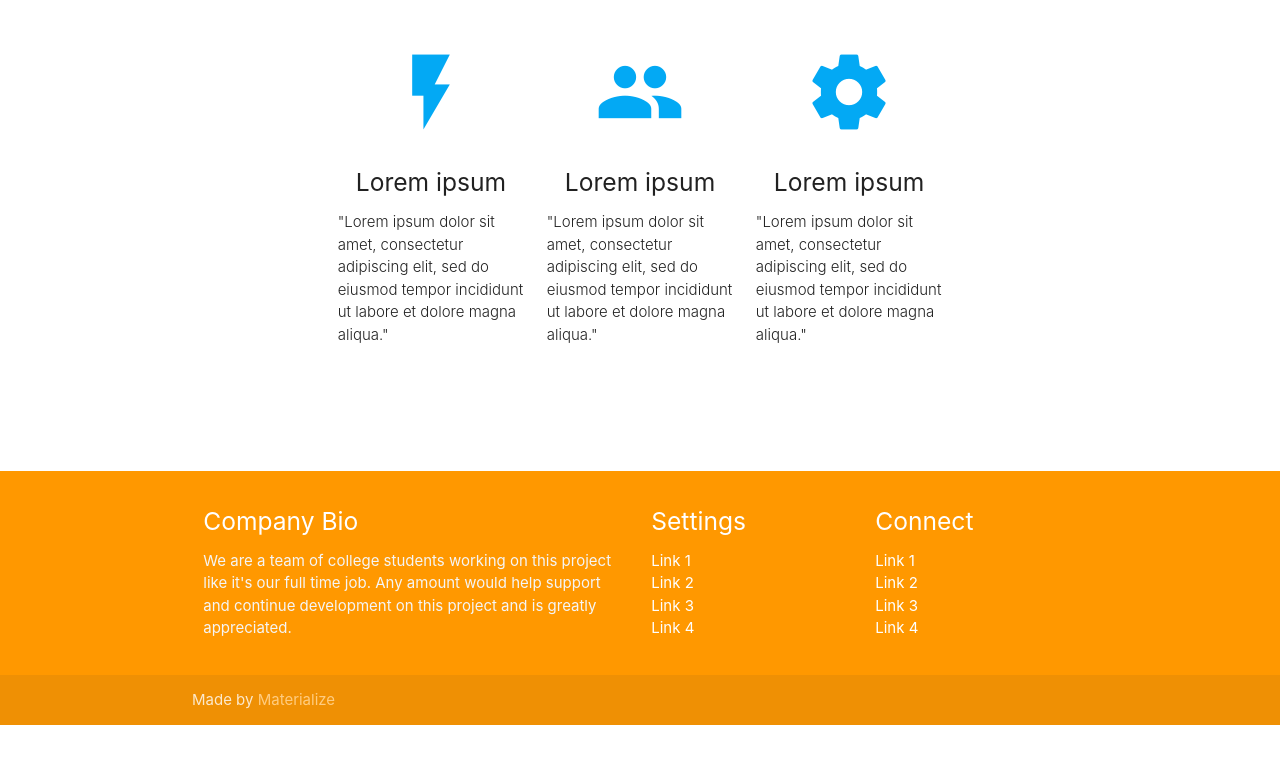
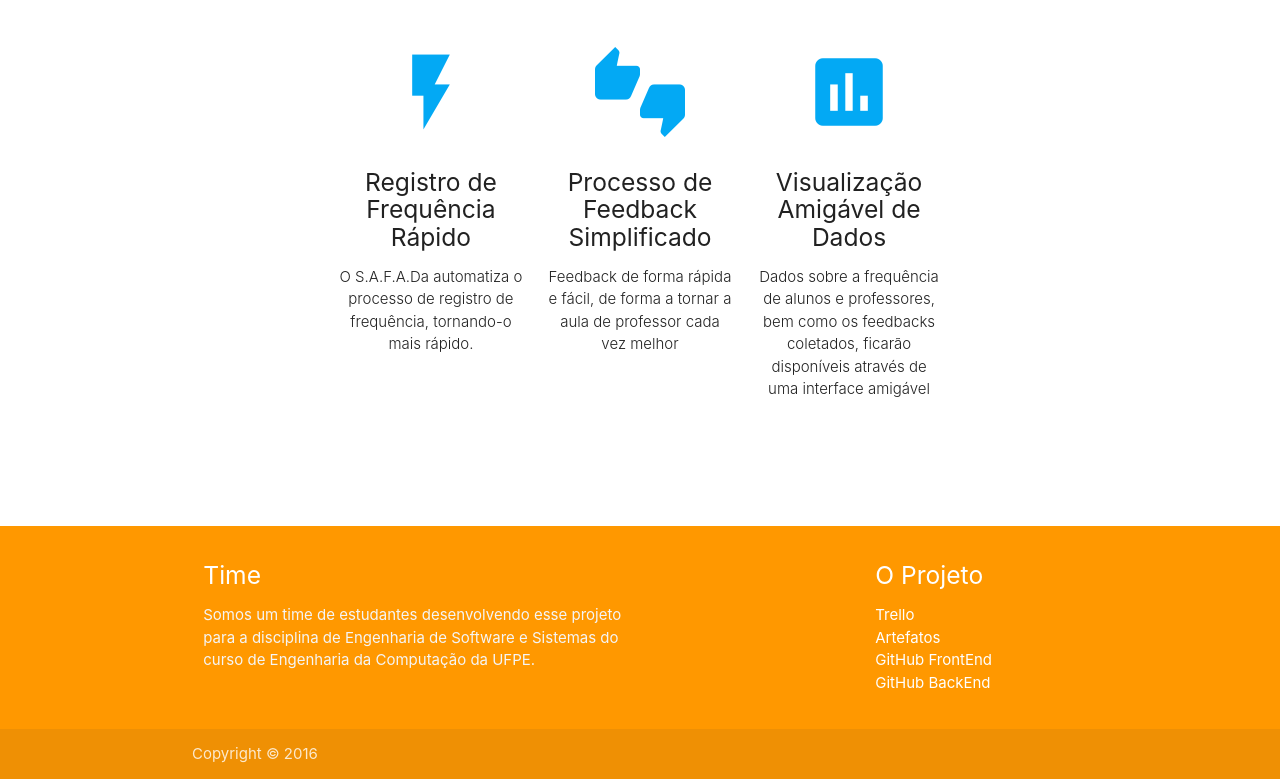
Before and after one commit to hugorbs/ESS-FRONTEND, a website: page index.html in a window 1280 px wide. Shown: the part 432-1211 px from the top of the page. Before the commit the page ends 1157 px from the top, so only its background shows below. Drawn offline with nearby package versions, Linux system fonts and the light colour scheme; some packages are replaced by stand-ins of ours; a script that the page names is missing.

Commit message:
Home page texts

```diff
--- a/public/views/footer.html
+++ b/public/views/footer.html
@@ -3,32 +3,26 @@
     <div class="container">
       <div class="row">
         <div class="col l6 s12">
-          <h5 class="white-text">Company Bio</h5>
-          <p class="grey-text text-lighten-4">We are a team of college students working on this project like it's our full time job. Any amount would help support and continue development on this project and is greatly appreciated.</p>
+          <h5 class="white-text">Time</h5>
+          <p class="grey-text text-lighten-4">Somos um time de estudantes desenvolvendo esse projeto para a disciplina de Engenharia de Software e Sistemas do curso de Engenharia da Computação da UFPE.</p>
         </div>
         <div class="col l3 s12">
-          <h5 class="white-text">Settings</h5>
-          <ul>
-            <li><a class="white-text" href="#!">Link 1</a></li>
-            <li><a class="white-text" href="#!">Link 2</a></li>
-            <li><a class="white-text" href="#!">Link 3</a></li>
-            <li><a class="white-text" href="#!">Link 4</a></li>
-          </ul>
+
         </div>
         <div class="col l3 s12">
-          <h5 class="white-text">Connect</h5>
+          <h5 class="white-text">O Projeto</h5>
           <ul>
-            <li><a class="white-text" href="#!">Link 1</a></li>
-            <li><a class="white-text" href="#!">Link 2</a></li>
-            <li><a class="white-text" href="#!">Link 3</a></li>
-            <li><a class="white-text" href="#!">Link 4</a></li>
+            <li><a class="white-text" href="https://trello.com/b/c663JoTl">Trello</a></li>
+            <li><a class="white-text" href="https://drive.google.com/open?id=0BzJVoRlhgeFHQ08yaDBaZlpGTnc">Artefatos</a></li>
+            <li><a class="white-text" href="https://github.com/hugorbs/ESS-FRONTEND">GitHub FrontEnd</a></li>
+            <li><a class="white-text" href="https://github.com/hugorbs/ESS-BACKEND">GitHub BackEnd</a></li>
           </ul>
         </div>
       </div>
     </div>
     <div class="footer-copyright">
       <div class="container">
-      Made by <a class="orange-text text-lighten-3" href="http://materializecss.com">Materialize</a>
+      Copyright © 2016
       </div>
     </div>
   </footer>
--- a/public/views/home.html
+++ b/public/views/home.html
@@ -20,27 +20,27 @@
         <div class="col s12 m4">
           <div class="icon-block">
             <h2 class="center light-blue-text"><i class="large material-icons">flash_on</i></h2>
-            <h5 class="center">Lorem ipsum</h5>
+            <h5 class="center">Registro de Frequência Rápido</h5>
 
-            <p class="light">"Lorem ipsum dolor sit amet, consectetur adipiscing elit, sed do eiusmod tempor incididunt ut labore et dolore magna aliqua."</p>
+            <p class="light" align="center">O S.A.F.A.Da automatiza o processo de registro de frequência, tornando-o mais rápido.</p>
           </div>
         </div>
 
         <div class="col s12 m4">
           <div class="icon-block">
-            <h2 class="center light-blue-text"><i class="large material-icons">group</i></h2>
-            <h5 class="center">Lorem ipsum</h5>
+            <h2 class="center light-blue-text"><i class="large material-icons">thumbs_up_down</i></h2>
+            <h5 class="center">Processo de Feedback Simplificado</h5>
 
-            <p class="light">"Lorem ipsum dolor sit amet, consectetur adipiscing elit, sed do eiusmod tempor incididunt ut labore et dolore magna aliqua."</p>
+            <p class="light" align="center">Feedback de forma rápida e fácil, de forma a tornar a aula de professor cada vez melhor</p>
           </div>
         </div>
 
         <div class="col s12 m4">
           <div class="icon-block">
-            <h2 class="center light-blue-text"><i class="large material-icons">settings</i></h2>
-            <h5 class="center">Lorem ipsum</h5>
+            <h2 class="center light-blue-text"><i class="large material-icons">assessment</i></h2>
+            <h5 class="center">Visualização Amigável de Dados</h5>
 
-            <p class="light">"Lorem ipsum dolor sit amet, consectetur adipiscing elit, sed do eiusmod tempor incididunt ut labore et dolore magna aliqua."</p>
+            <p class="light" align="center">Dados sobre a frequência de alunos e professores, bem como os feedbacks coletados, ficarão disponíveis através de uma interface amigável</p>
           </div>
         </div>
       </div>
```
